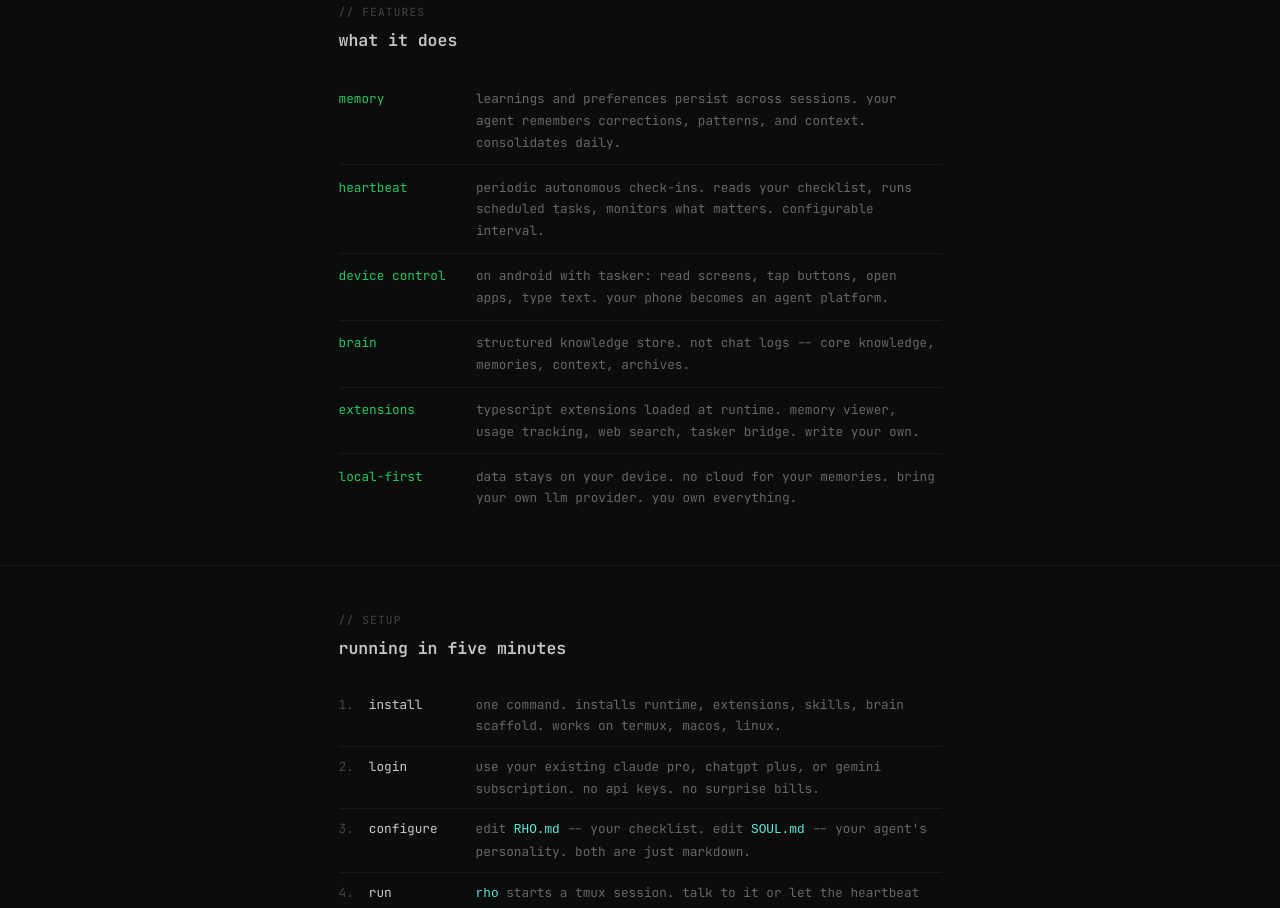
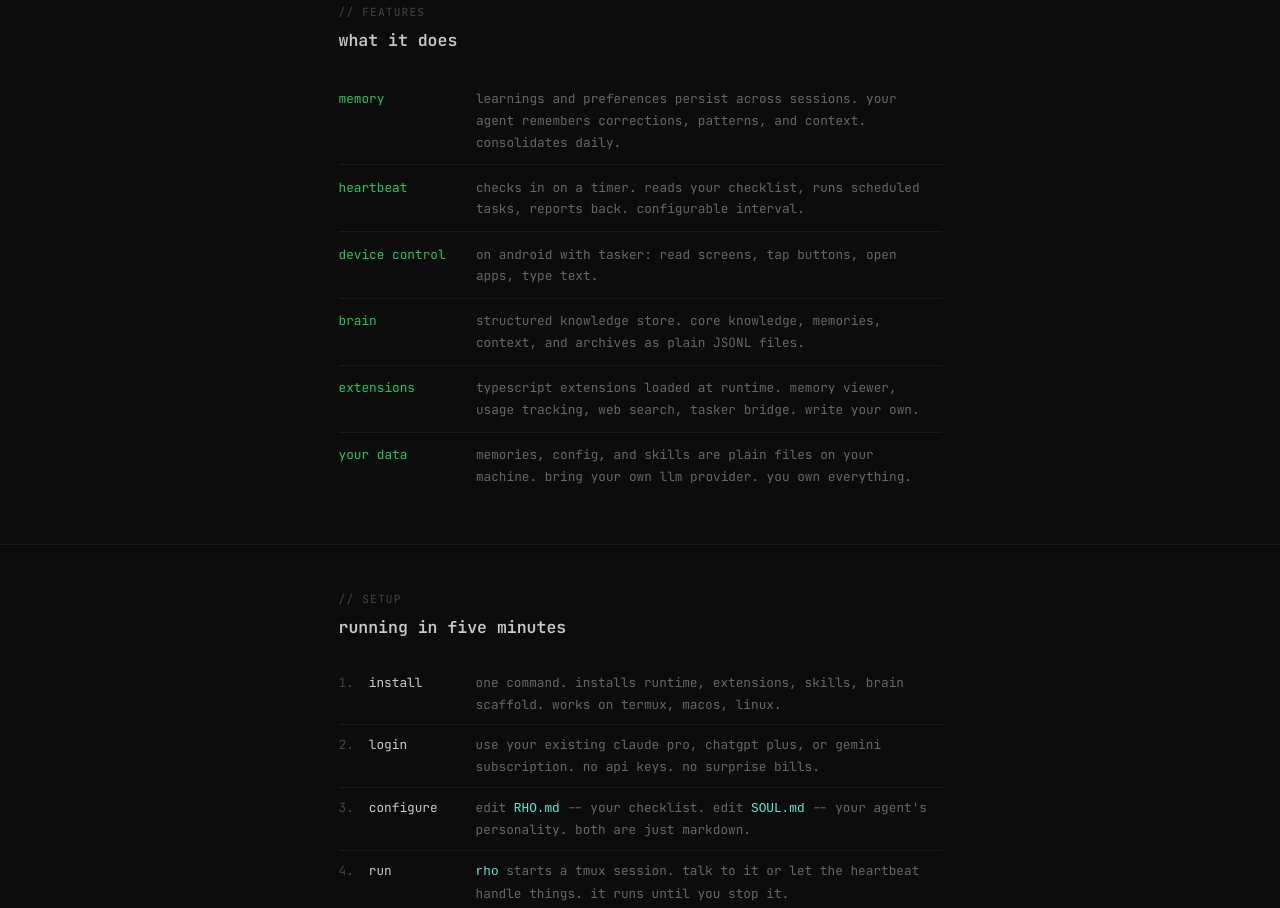
Before and after one commit to mikeyobrien/runrho.dev, a website: page index.html in a window 1280 px wide. Shown: the part 973-1881 px from the top of the page. Drawn offline with Linux system fonts and the light colour scheme.

Commit message:
edit landing page

```diff
--- a/index.html
+++ b/index.html
@@ -4,9 +4,9 @@
   <meta charset="UTF-8">
   <meta name="viewport" content="width=device-width, initial-scale=1.0">
   <title>rho -- a persistent AI agent</title>
-  <meta name="description" content="A persistent AI agent with memory, a heartbeat, and the ability to act. Runs locally on your phone, laptop, or server. Open source.">
-  <meta property="og:title" content="rho -- a persistent AI agent">
-  <meta property="og:description" content="A persistent AI agent with memory, a heartbeat, and the ability to act. Runs locally.">
+  <meta name="description" content="An AI agent that stays running, remembers across sessions, and checks in on a schedule. Runs on your phone, laptop, or server. Open source.">
+  <meta property="og:title" content="rho -- an AI agent that persists">
+  <meta property="og:description" content="An AI agent that stays running, remembers across sessions, and checks in on a schedule. Open source.">
   <meta property="og:type" content="website">
   <meta property="og:url" content="https://runrho.dev">
   <meta name="twitter:card" content="summary_large_image">
@@ -517,7 +517,7 @@
   <main>
     <section class="hero">
       <div class="container">
-        <div class="hero-tagline">v0.1 // open source // local-first</div>
+        <div class="hero-tagline">v0.1 // open source // runs on your device</div>
         <h1>an ai agent that <em>persists</em>.<br>memory. heartbeat. action.</h1>
         <p class="hero-desc">
           rho runs on your device -- phone, laptop, server. it remembers across
@@ -563,23 +563,23 @@
           </li>
           <li>
             <span class="fl-name">heartbeat</span>
-            <span class="fl-desc">periodic autonomous check-ins. reads your checklist, runs scheduled tasks, monitors what matters. configurable interval.</span>
+            <span class="fl-desc">checks in on a timer. reads your checklist, runs scheduled tasks, reports back. configurable interval.</span>
           </li>
           <li>
             <span class="fl-name">device control</span>
-            <span class="fl-desc">on android with tasker: read screens, tap buttons, open apps, type text. your phone becomes an agent platform.</span>
+            <span class="fl-desc">on android with tasker: read screens, tap buttons, open apps, type text.</span>
           </li>
           <li>
             <span class="fl-name">brain</span>
-            <span class="fl-desc">structured knowledge store. not chat logs -- core knowledge, memories, context, archives.</span>
+            <span class="fl-desc">structured knowledge store. core knowledge, memories, context, and archives as plain JSONL files.</span>
           </li>
           <li>
             <span class="fl-name">extensions</span>
             <span class="fl-desc">typescript extensions loaded at runtime. memory viewer, usage tracking, web search, tasker bridge. write your own.</span>
           </li>
           <li>
-            <span class="fl-name">local-first</span>
-            <span class="fl-desc">data stays on your device. no cloud for your memories. bring your own llm provider. you own everything.</span>
+            <span class="fl-name">your data</span>
+            <span class="fl-desc">memories, config, and skills are plain files on your machine. bring your own llm provider. you own everything.</span>
           </li>
         </ul>
       </div>
```
